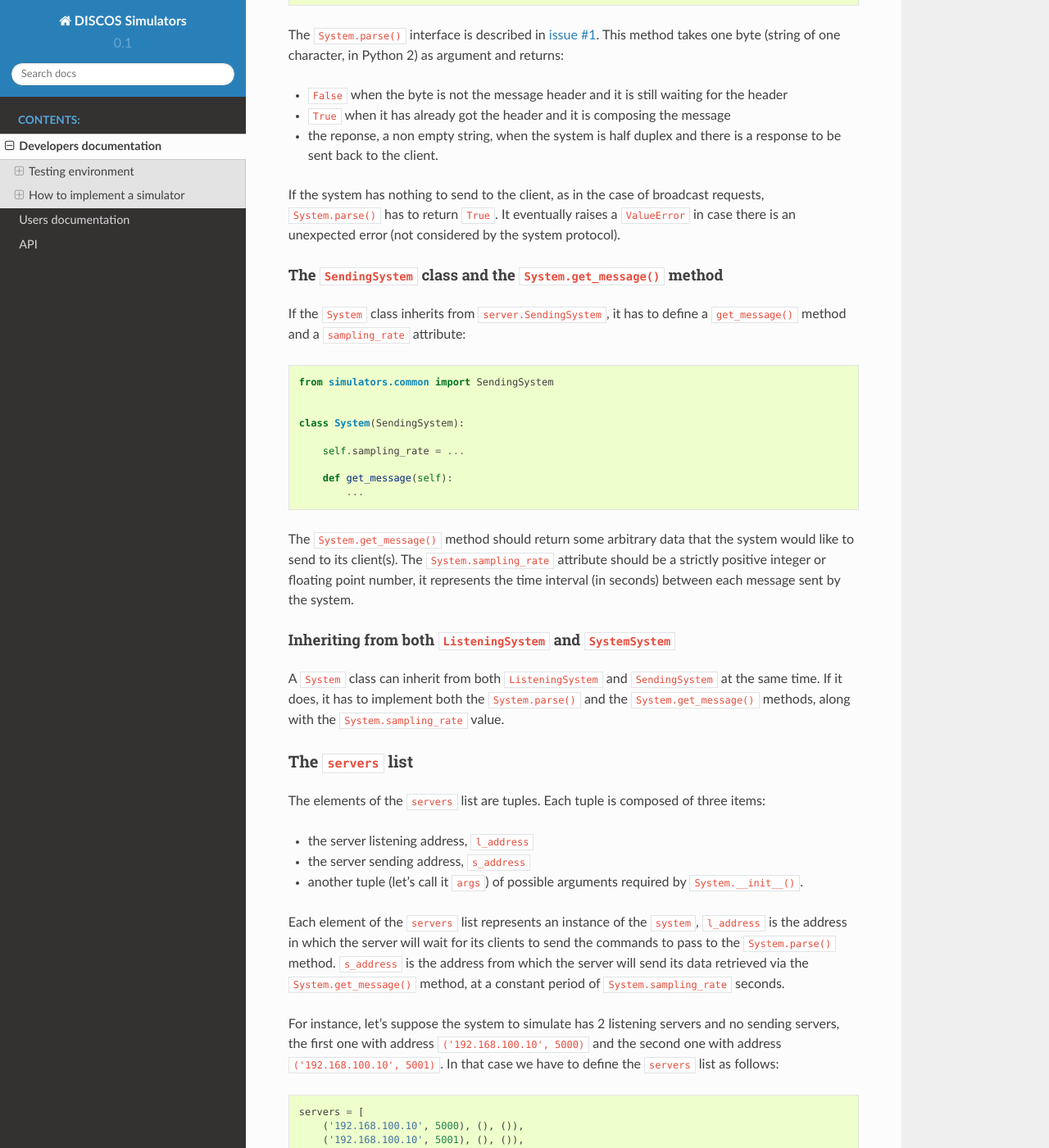
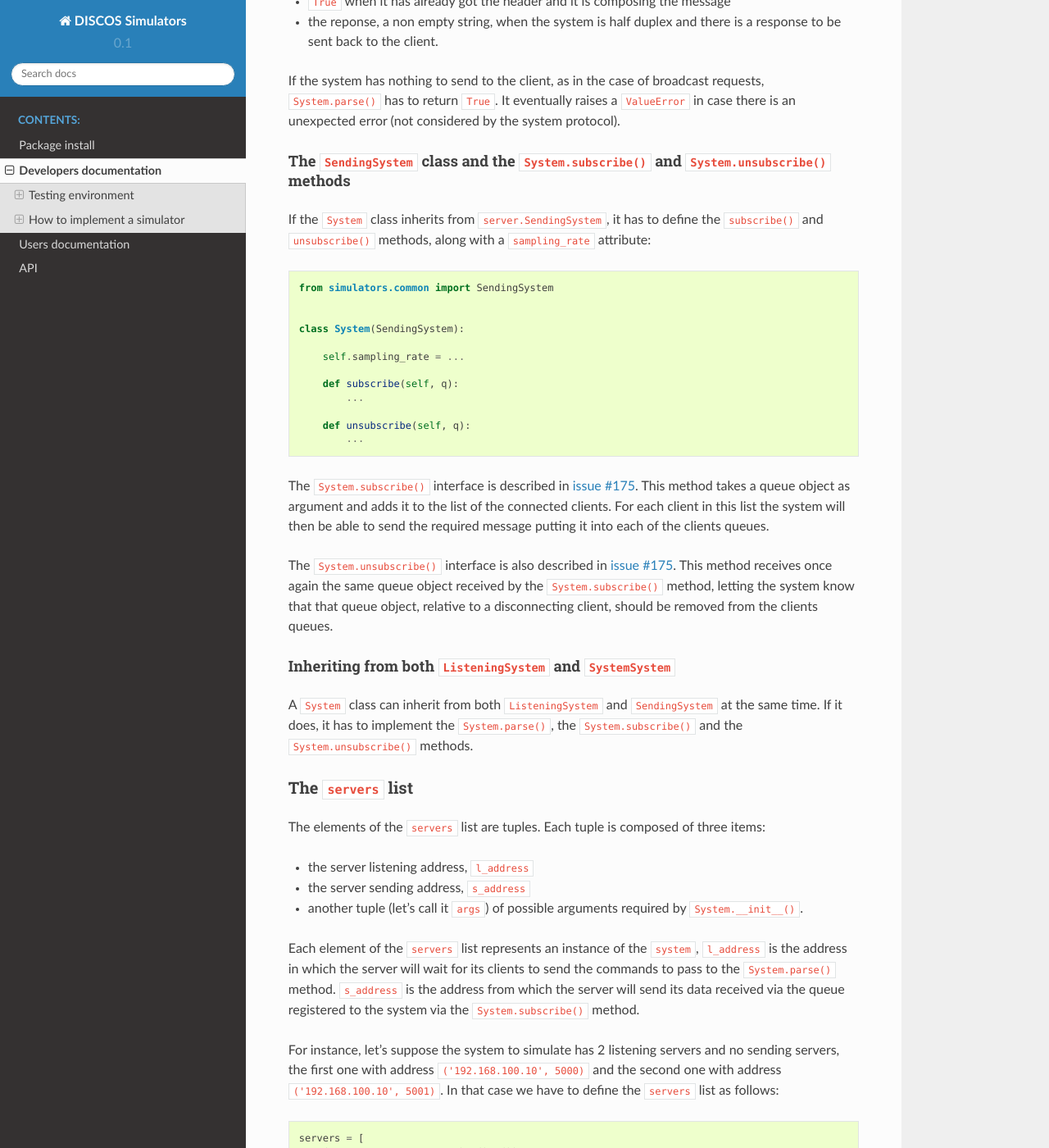
Before and after one commit to discos/simulators, a Sphinx documentation site: the page built from doc/developers.rst, in a window 1280 px wide and 1400 px high, scrolled down 3070 px. Shown: the whole window at 82% size. Built offline with Sphinx 7.4.7 and the Read the Docs theme 2.0.0, drawn with Linux system fonts in a browser that asks for light colours; some of the changed text lies outside the part shown.

Commit message:
Partial fix for #170, updated documentation with requirements
Also, documented the `SendingSystem` `subscribe` and `unsubscribe`
methods.

```diff
--- a/doc/developers.rst
+++ b/doc/developers.rst
@@ -3,15 +3,6 @@
 ************************
 Developers documentation
 ************************
-
-.. topic:: Preface
-
-   If you want to know how to write a simulator, how to run the
-   tests or how to contribute to this project, then you have to read
-   this section.  If you just want to know how to use the simulators
-   in order to run your code without the real hardware, then you
-   should read the :ref:`user` chapter.  This project requires Python 2.7.
-
 
 Testing environment
 ===================
@@ -182,11 +174,11 @@ requests, ``System.parse()`` has to return ``True``.
 It eventually raises a ``ValueError`` in case there is an unexpected error (not
 considered by the system protocol).
 
-The ``SendingSystem`` class and the ``System.get_message()`` method
-~~~~~~~~~~~~~~~~~~~~~~~~~~~~~~~~~~~~~~~~~~~~~~~~~~~~~~~~~~~~~~~~~~~
+The ``SendingSystem`` class and the ``System.subscribe()`` and ``System.unsubscribe()`` methods
+~~~~~~~~~~~~~~~~~~~~~~~~~~~~~~~~~~~~~~~~~~~~~~~~~~~~~~~~~~~~~~~~~~~~~~~~~~~~~~~~~~~~~~~~~~~~~~~
 
 If the ``System`` class inherits from ``server.SendingSystem``, it has to define
-a ``get_message()`` method and a ``sampling_rate`` attribute::
+the ``subscribe()`` and ``unsubscribe()`` methods, along with a ``sampling_rate`` attribute::
 
     from simulators.common import SendingSystem
 
@@ -195,20 +187,30 @@ a ``get_message()`` method and a ``sampling_rate`` attribute::
 
         self.sampling_rate = ...
 
-        def get_message(self):
+        def subscribe(self, q):
             ...
 
-The ``System.get_message()`` method should return some arbitrary data that the system
-would like to send to its client(s). The ``System.sampling_rate`` attribute should be a
-strictly positive integer or floating point number, it represents the time interval
-(in seconds) between each message sent by the system.
+        def unsubscribe(self, q):
+            ...
+
+The ``System.subscribe()`` interface is described in `issue #175
+<https://github.com/discos/simulators/issues/175>`__.  This method takes a queue object
+as argument and adds it to the list of the connected clients. For each client
+in this list the system will then be able to send the required message putting
+it into each of the clients queues.
+
+The ``System.unsubscribe()`` interface is also described in `issue #175
+<https://github.com/discos/simulators/issues/175>`__.  This method receives
+once again the same queue object received by the ``System.subscribe()`` method,
+letting the system know that that queue object, relative to a disconnecting
+client, should be removed from the clients queues.
 
 Inheriting from both ``ListeningSystem`` and ``SystemSystem``
 ~~~~~~~~~~~~~~~~~~~~~~~~~~~~~~~~~~~~~~~~~~~~~~~~~~~~~~~~~~~~~
 
 A ``System`` class can inherit from both ``ListeningSystem`` and ``SendingSystem`` at
-the same time. If it does, it has to implement both the ``System.parse()`` and the
-``System.get_message()`` methods, along with the ``System.sampling_rate`` value.
+the same time. If it does, it has to implement the ``System.parse()``, the
+``System.subscribe()`` and the ``System.unsubscribe()`` methods.
 
 
 The ``servers`` list
@@ -225,9 +227,8 @@ of three items:
 Each element of the ``servers`` list represents an instance of the ``system``,
 ``l_address`` is the address in which the server will wait for its clients
 to send the commands to pass to the ``System.parse()`` method. ``s_address`` is
-the address from which the server will send its data retrieved via the
-``System.get_message()`` method, at a constant period of ``System.sampling_rate``
-seconds.
+the address from which the server will send its data received via the queue
+registered to the system via the ``System.subscribe()`` method.
 
 For instance, let's suppose the system to simulate has 2 listening servers
 and no sending servers, the first one with address ``('192.168.100.10', 5000)``
--- a/doc/index.rst
+++ b/doc/index.rst
@@ -5,6 +5,7 @@ DISCOS Simulators
    :maxdepth: 2
    :caption: Contents:
 
+   setup.rst
    developers.rst
    users.rst
    api.rst
--- /dev/null
+++ b/doc/setup.rst
@@ -0,0 +1,43 @@
+.. _setup:
+
+***************
+Package install
+***************
+
+.. topic:: Preface
+
+   This project requires Python 2.7.
+   The following section will guide you through the package setup process.
+   Installing the required Python dependencies and the package itself will
+   require no longer than 5 minutes. If you want to know how to write a
+   simulator, how to run the tests or how to contribute to this project, then
+   you have to read the :ref:`developer` section after installing the package.
+   If you just want to know how to use the simulators in order to run your code
+   without the real hardware, then you should read the :ref:`user` chapter.
+
+
+Install the package
+===================
+To install the package and its requirements you only need a few minutes. First
+of all, after downloading the package, you need to run the following command to
+install its Python dependencies:
+
+.. code-block:: shell
+
+   $ pip install -r requirements.txt
+
+This command will automatically install all the required dependencies.
+Currently, the only required Python packages are `Numpy <http://www.numpy.org/>`__,
+and `Scipy <https://www.scipy.org/>`__.
+
+After the requirements have been installed, it's time to install the package
+itself. In order to do so, it is sufficient to execute the following command
+inside the repository directory:
+
+.. code-block:: shell
+
+   $ python setup.py install
+
+This command will install all the simulator libraries and scripts into your
+Python environment, and you will be able to use it and test it as soon as the
+previous command's execution is completed.
--- a/doc/users.rst
+++ b/doc/users.rst
@@ -44,7 +44,7 @@ To run a specific configuration for some of the simulators:
 The ``--type`` flag, or its shortcut ``-t``, will let you specify a
 configuration for the desired simulator. Not all simulators have multiple
 configurations. Providing an unknown configuration will prevent the system
-from starting and the operation will fail.
+from starting and the command will fail.
 
 Currently available simulators are: ``active_surface``, ``acu`` and
 ``if_distributor`` with configurations ``IFD`` and ``IFD_14_channels``.
```
Also changed, not shown: other parts of doc/developers.rst (+1 -0 lines).
